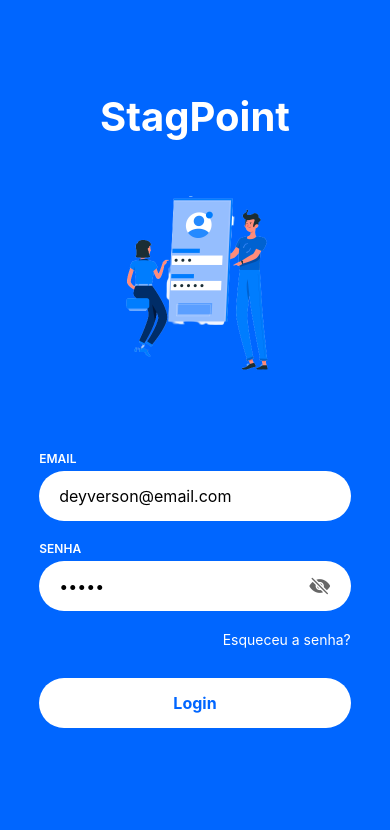
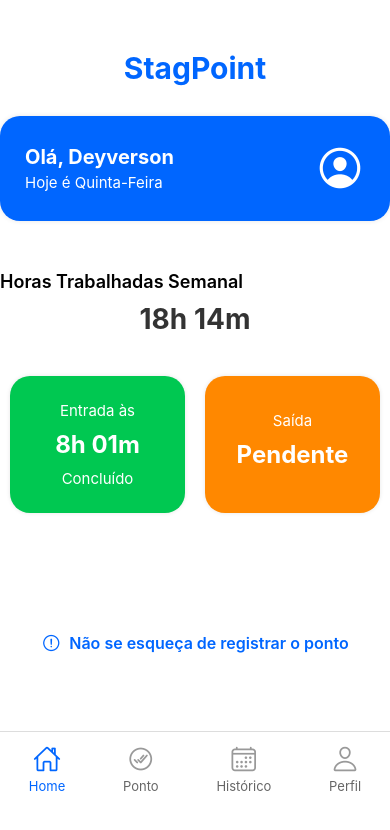
Before and after one commit to SamuelRMN06/StagPoint, a React Native app: screen /Home in a window 390 px wide. Shown: the top 830 px of the page. Built offline with nearby package versions, Linux system fonts and the light colour scheme.

Commit message:
Tela Home Completa

```diff
--- a/App.js
+++ b/App.js
@@ -2,6 +2,7 @@ import React from 'react';
 import { NavigationContainer } from '@react-navigation/native';
 import { createNativeStackNavigator } from '@react-navigation/native-stack';
 import LoginScreen from './LoginScreen';
+import HomeScreen from './HomeScreen';
 
 const Stack = createNativeStackNavigator();
 
@@ -10,6 +11,7 @@ export default function App() {
     <NavigationContainer>
       <Stack.Navigator screenOptions={{ headerShown: false }}>
         <Stack.Screen name="Login" component={LoginScreen} />
+        <Stack.Screen name="Home" component={HomeScreen} />
       </Stack.Navigator>
     </NavigationContainer>
   );
--- /dev/null
+++ b/HomeScreen.js
@@ -0,0 +1,68 @@
+
+import React from "react";
+import { View, Text, SafeAreaView, TouchableOpacity } from "react-native";
+import { Ionicons } from "@expo/vector-icons";
+import styles from "./styles";
+
+const HomeScreen = ({ navigation }) => {
+  return (
+    <SafeAreaView style={styles.containerHome}>
+
+      <Text style={styles.titleHome}>StagPoint</Text>
+      <View style={styles.welcomeCard}>
+        <View>
+          <Text style={styles.welcomeText}>Olá, Deyverson</Text>
+          <Text style={styles.subText}>Hoje é Quinta-Feira</Text>
+        </View>
+        <Ionicons name="person-circle-outline" size={50} color="white" />
+      </View>
+
+      <Text style={styles.sectionTitle}>Horas Trabalhadas Semanal</Text>
+      <Text style={styles.hoursText}>18h 14m</Text>
+
+      <View style={styles.row}>
+        <View style={[styles.statusCard, { backgroundColor: "#00C851" }]}>
+          <Text style={styles.statusTitle}>Entrada às</Text>
+          <Text style={styles.statusTime}>8h 01m</Text>
+          <Text style={styles.statusFooter}>Concluído</Text>
+        </View>
+
+        <View style={[styles.statusCard, { backgroundColor: "#FF8800" }]}>
+          <Text style={styles.statusTitle}>Saída</Text>
+          <Text style={styles.statusTime}>Pendente</Text>
+        </View>
+      </View>
+
+      <View style={styles.reminder}>
+        <Ionicons name="alert-circle-outline" size={20} color="#0066FF" />
+        <Text style={styles.reminderText}>Não se esqueça de registrar o ponto</Text>
+      </View>
+      <View style={styles.bottomNav}>
+        <TouchableOpacity style={styles.navItem}>
+          <Ionicons name="home-outline" size={28} color="#0066FF" />
+          <Text style={[styles.navText, { color: "#0066FF" }]}>Home</Text>
+        </TouchableOpacity>
+
+        <TouchableOpacity
+        style={styles.navItem}
+        onPress={() => navigation.navigate("Ponto")}>
+          <Ionicons name="checkmark-done-circle-outline" size={28} color="#999" />
+          <Text style={styles.navText}>Ponto</Text>
+        </TouchableOpacity>
+
+        <TouchableOpacity style={styles.navItem}
+        onPress={() => navigation.navigate("History")}>
+          <Ionicons name="calendar-outline" size={28} color="#999" />
+          <Text style={styles.navText}>Histórico</Text>
+        </TouchableOpacity>
+
+        <TouchableOpacity style={styles.navItem}>
+          <Ionicons name="person-outline" size={28} color="#999" />
+          <Text style={styles.navText}>Perfil</Text>
+        </TouchableOpacity>
+      </View>
+    </SafeAreaView>
+  );
+};
+
+export default HomeScreen;
--- a/styles.js
+++ b/styles.js
@@ -103,6 +103,124 @@ const styles = StyleSheet.create({
     fontSize: 16,
     fontWeight: "bold",
   },
+  // HOME
+  containerHome: {
+    flex: 1,
+    backgroundColor: "#fff",
+    paddingHorizontal: 25,
+    paddingTop: 50,
+    paddingBottom: 90,
+  },
+  titleHome: {
+    fontSize: 30,
+    fontWeight: "bold",
+    color: "#0066FF",
+    textAlign: "center",
+    marginBottom: 30,
+  },
+  welcomeCard: {
+    backgroundColor: "#0066FF",
+    borderRadius: 20,
+    padding: 25,
+    flexDirection: "row",
+    justifyContent: "space-between",
+    alignItems: "center",
+    marginBottom: 40,
+    elevation: 3,
+    shadowColor: "#000",
+    shadowOpacity: 0.1,
+    shadowRadius: 5,
+  },
+  welcomeText: {
+    color: "white",
+    fontSize: 20,
+    fontWeight: "bold",
+  },
+  subText: {
+    color: "white",
+    fontSize: 15,
+    marginTop: 4,
+  },
+  sectionTitle: {
+    fontSize: 18,
+    fontWeight: "600",
+    marginBottom: 10,
+    marginTop: 10,
+  },
+  hoursText: {
+    fontSize: 28,
+    fontWeight: "bold",
+    marginBottom: 40,
+    textAlign: "center",
+    color: "#333",
+  },
+  row: {
+    flexDirection: "row",
+    justifyContent: "space-between",
+    marginBottom: 50,
+  },
+  statusCard: {
+    flex: 1,
+    borderRadius: 20,
+    paddingVertical: 25,
+    paddingHorizontal: 15,
+    marginHorizontal: 10,
+    justifyContent: "center",
+    alignItems: "center",
+    elevation: 3,
+    shadowColor: "#000",
+    shadowOpacity: 0.1,
+    shadowRadius: 4,
+  },
+  statusTitle: {
+    color: "white",
+    fontSize: 15,
+  },
+  statusTime: {
+    color: "white",
+    fontSize: 24,
+    fontWeight: "bold",
+    marginVertical: 10,
+  },
+  statusFooter: {
+    color: "white",
+    fontSize: 15,
+  },
+  reminder: {
+    flexDirection: "row",
+    alignItems: "center",
+    justifyContent: "center",
+    marginTop: "auto",
+    marginBottom: 100,
+  },
+  reminderText: {
+    color: "#0066FF",
+    fontSize: 16,
+    marginLeft: 8,
+    fontWeight: "600",
+  },
+  bottomNav: {
+    flexDirection: "row",
+    justifyContent: "space-around",
+    alignItems: "center",
+    paddingBottom: 50,
+    borderTopWidth: 1,
+    borderColor: "#ddd",
+    paddingVertical: 12,
+    backgroundColor: "#fff",
+    position: "absolute",
+    left: 0,
+    right: 0,
+    bottom: 0,
+  },
+  navItem: {
+    alignItems: "center",
+  },
+  navText: {
+    fontSize: 13,
+    color: "#666",
+    marginTop: 3,
+  },
 
 });
 
```
